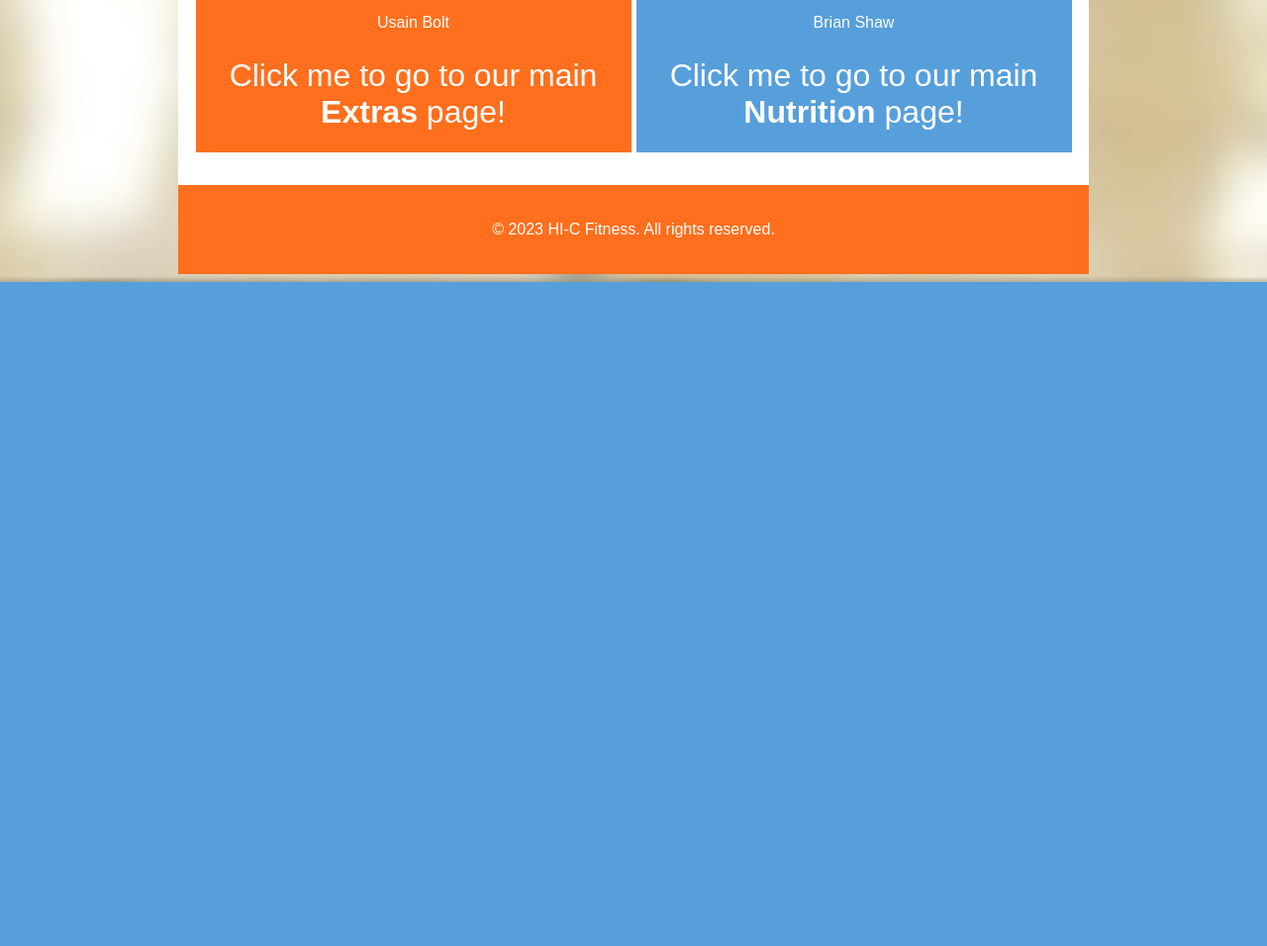
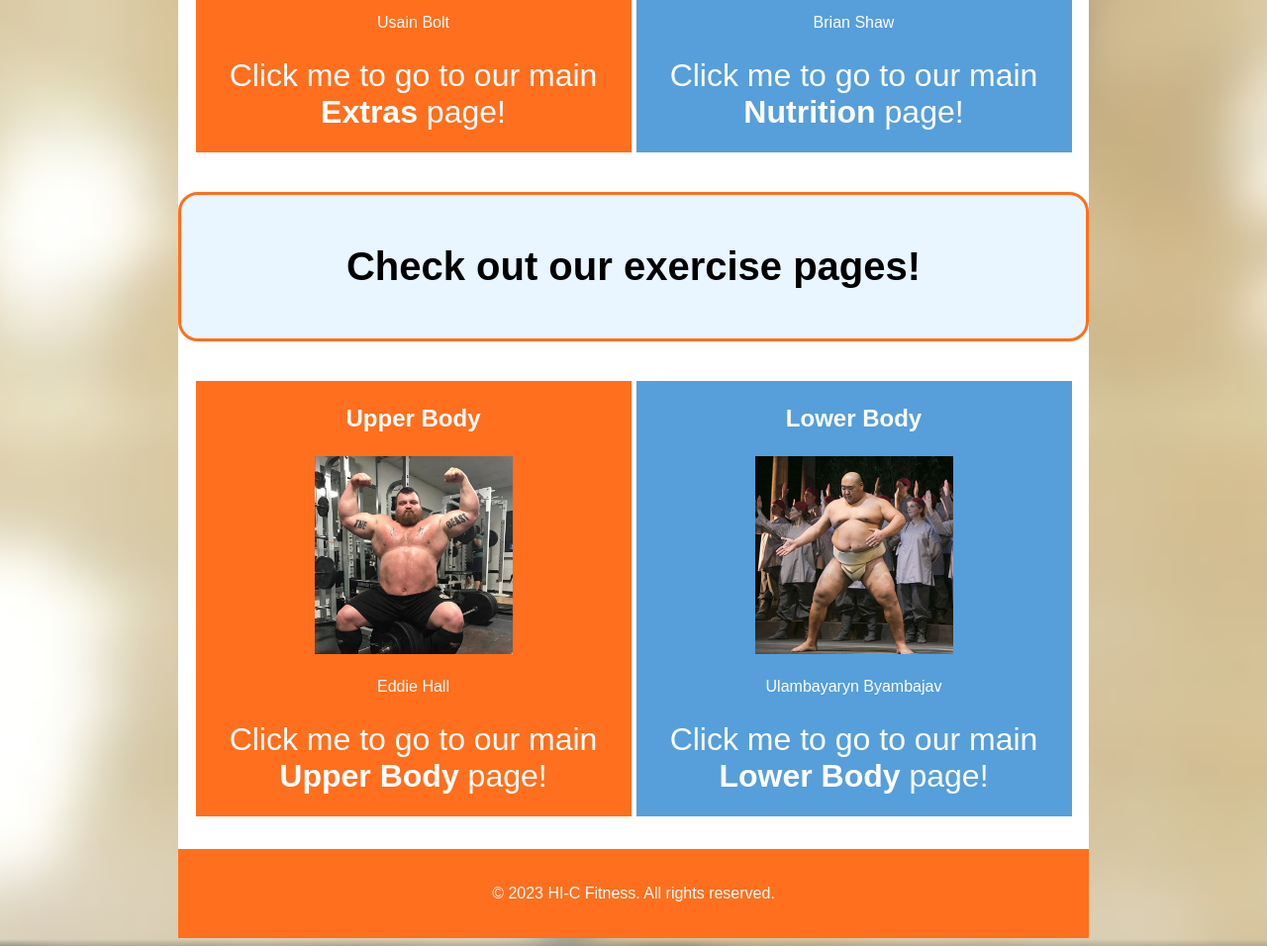
Before and after one commit to gwstallsmith/HI-C-Fitness, a plain HTML site: page calculators.html in a window 1280 px wide. Shown: the part 3434-4390 px from the top of the page at 99% size. Before the commit the page ends 3719 px from the top, so only its background shows below. Drawn offline with Linux system fonts and the light colour scheme.

```diff
--- a/calculators.html
+++ b/calculators.html
@@ -213,7 +213,39 @@
           </p>
         </div>
       </a>
+      </article>
 
+      <p class="expl" style="font-size:40px">
+        <b>Check out our exercise pages!</b>
+      </p>
+
+      <article>
+        <a href="upperBody.html" class="redir">
+          <div class = "woblock orange">
+            <b><p class="woblock"> Upper Body </p></b>
+            <img class ="redir" src="assets/eddieHall.jpg">
+            <a class="redir" target="_blank" href="https://en.wikipedia.org/wiki/Eddie_Hall"><p class="athlete">Eddie Hall</p></a>
+                <p class="desc">
+                      <a class="redir" href="upperBody.html">
+                          Click me to go to our main <b>Upper Body</b> page!
+                      </a>
+                </p>
+          </div>
+        </a>
+        <a href="lowerBody.html" class="redir">
+          <div class = "woblock blue">
+            <b><p class="woblock"> Lower Body </p></b>
+            <img class ="redir" src="assets/ulambayarynByambajav.jpg">
+            <a class="redir" target="_blank" href="https://en.wikipedia.org/wiki/Ulambayaryn_Byambajav"><p class="athlete">Ulambayaryn Byambajav</p></a>
+            <p>
+                <p class="desc">
+                      <a class="redir" href="lowerBody.html">
+                          Click me to go to our main <b>Lower Body</b> page!
+                      </a>
+                </p>
+            </p>
+          </div>
+        </a>
       </article>
 
   </main>
```
Also changed, not shown: extras.html (+3 -0 lines), nutrition.html (+8 -8 lines).
